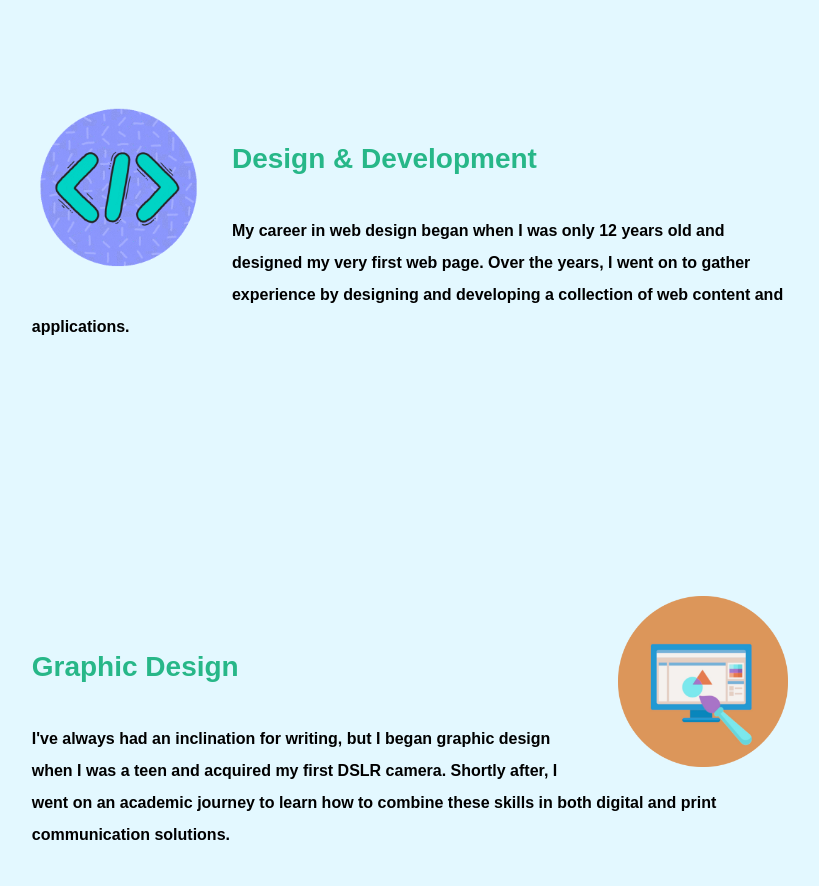
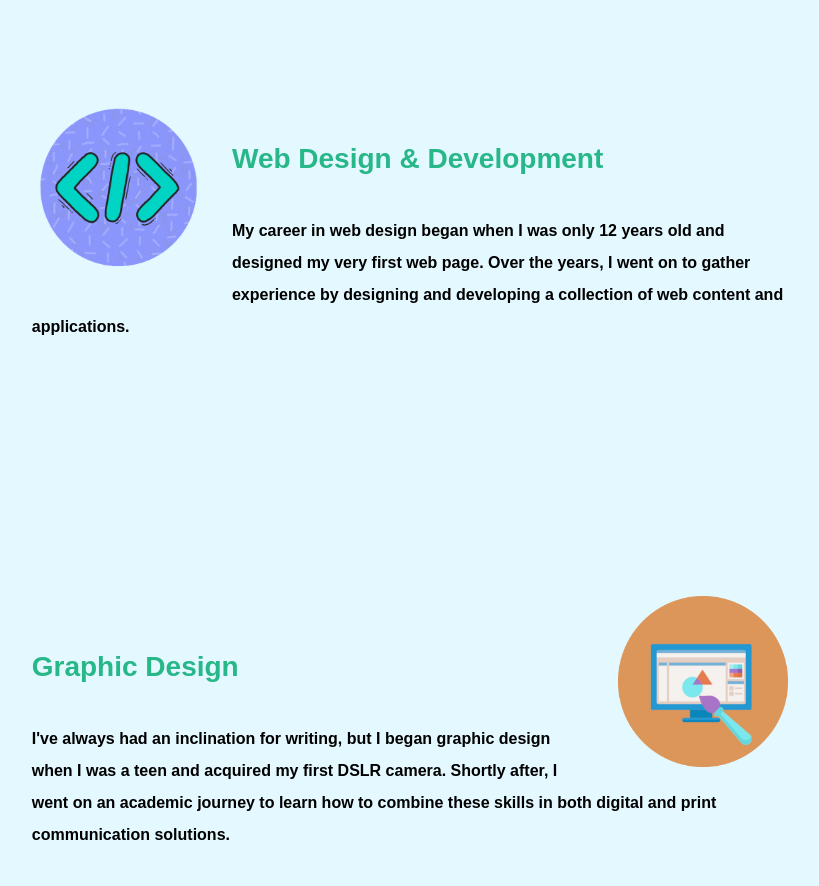
Before and after one commit to keykonquest/keykonquest.github.io, a plain HTML site: page index.html in a window 1280 px wide. Shown: the part 2340-3226 px from the top of the page, without its empty margins (230-1049 px from the left). Drawn offline with Linux system fonts and the light colour scheme; a web font is replaced by a local one.

Commit message:
Update h3 element

```diff
--- a/index.html
+++ b/index.html
@@ -41,7 +41,7 @@
 <!--          <iframe class="html-gif" src="https://giphy.com/embed/5Lmn42BCOy99RaGRP7"  frameBorder="0" allowFullScreen>
 </iframe>  -->
         </a>
-        <h3>Design & Development</h3>
+        <h3>Web Design & Development</h3>
         <p>My career in web design began when I was only 12 years old and designed my very first web page. Over the years, I went on to gather experience by designing and developing a collection of web content and applications.</p>
       </div>
       <div class="skills-row">
```
